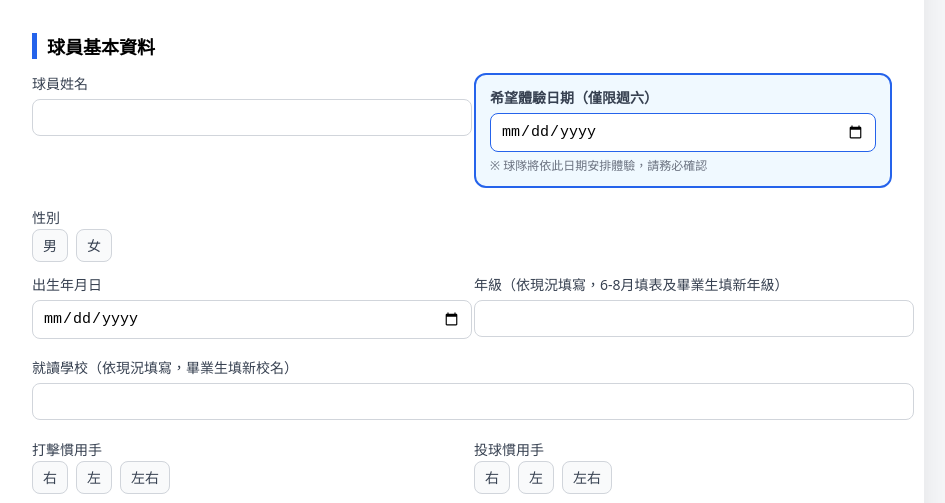
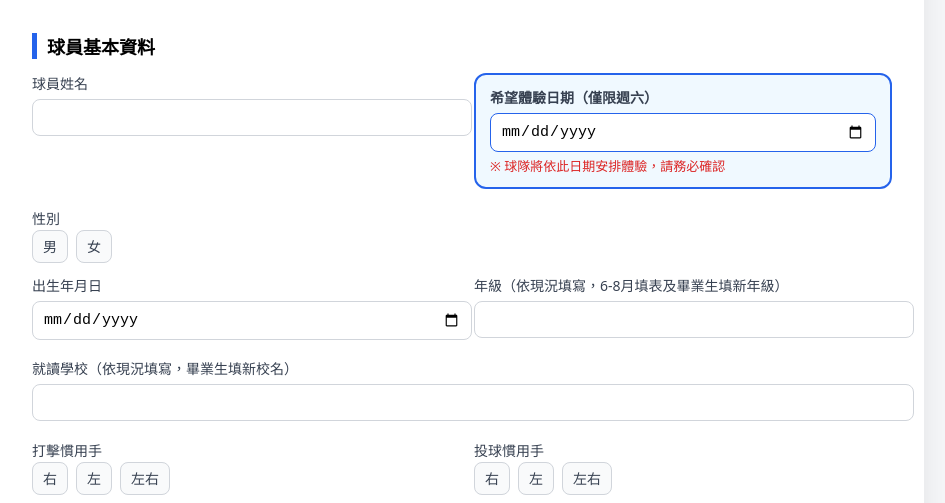
Before and after one commit to bulywang-01/SX, a plain HTML site: page register_test.html in a window 1280 px wide. Shown: the part 257-760 px from the top of the page, without its empty margins (178-1123 px from the left). Drawn offline with Linux system fonts and the light colour scheme.

Commit message:
Update hint style in register_test.html

```diff
--- a/register_test.html
+++ b/register_test.html
@@ -49,7 +49,7 @@
       outline:none; border-color:#2563eb;
       box-shadow:0 0 0 1px #2563eb;
     }
-    .hint { font-size:12px; color:#6b7280; margin-top:4px; }
+    .hint { font-size:13px; color:#dc2626; margin-top:4px; }
 
     button {
       margin-top:36px; width:100%;
```
